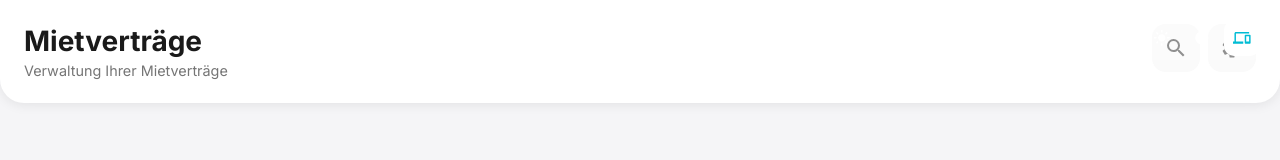
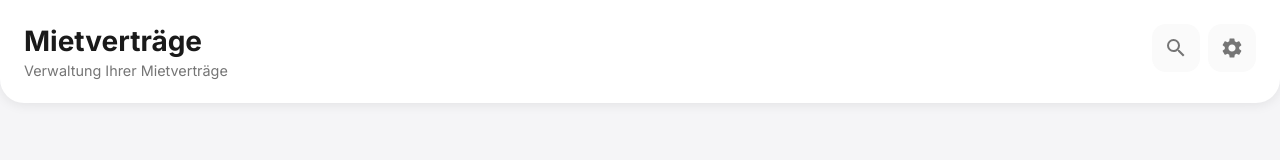
Before and after one commit to Dividexon/mietvertrag-generator, a React (Vite) app: page / in a window 1280 px wide. Shown: the top 160 px of the page. Built offline with nearby package versions, Linux system fonts and the light colour scheme.

Commit message:
Fix: ThemeToggle aus Dashboard entfernt (ist in Settings)

```diff
--- a/src/App.tsx
+++ b/src/App.tsx
@@ -239,9 +239,6 @@ function App() {
           onEdit={handleEdit}
           onSettings={() => setShowSettings(true)}
         />
-        <div style={{ position: 'fixed', top: 16, right: 16, zIndex: 1000 }}>
-          <ThemeToggle mode={mode} setMode={setMode} />
-        </div>
         <SettingsModal
           isOpen={showSettings}
           onClose={() => setShowSettings(false)}
```
